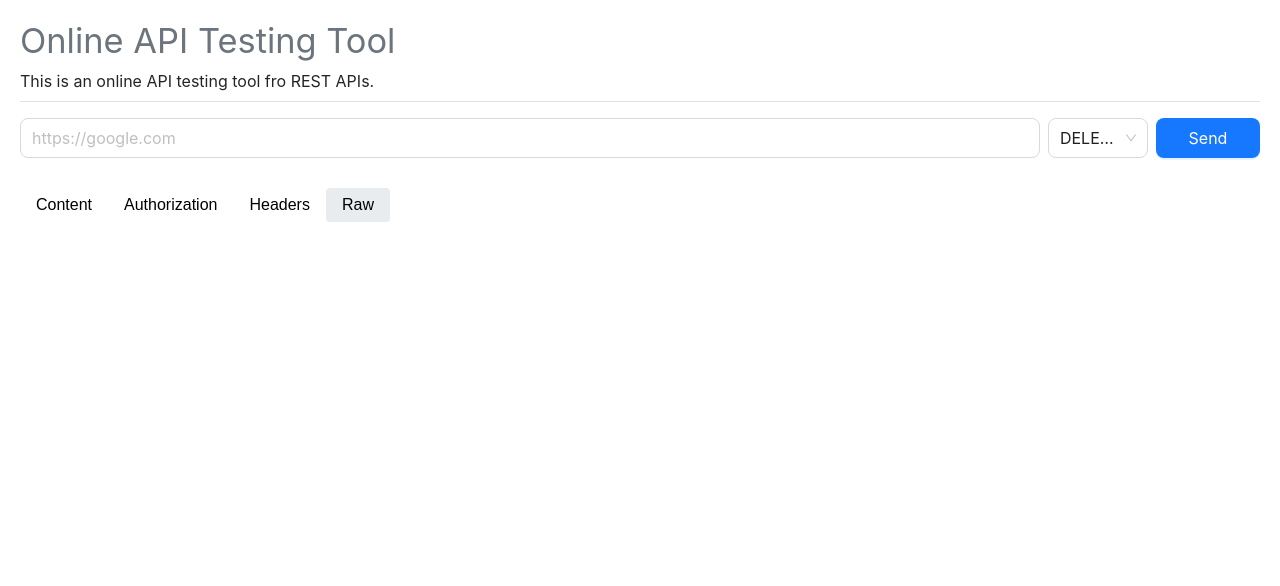
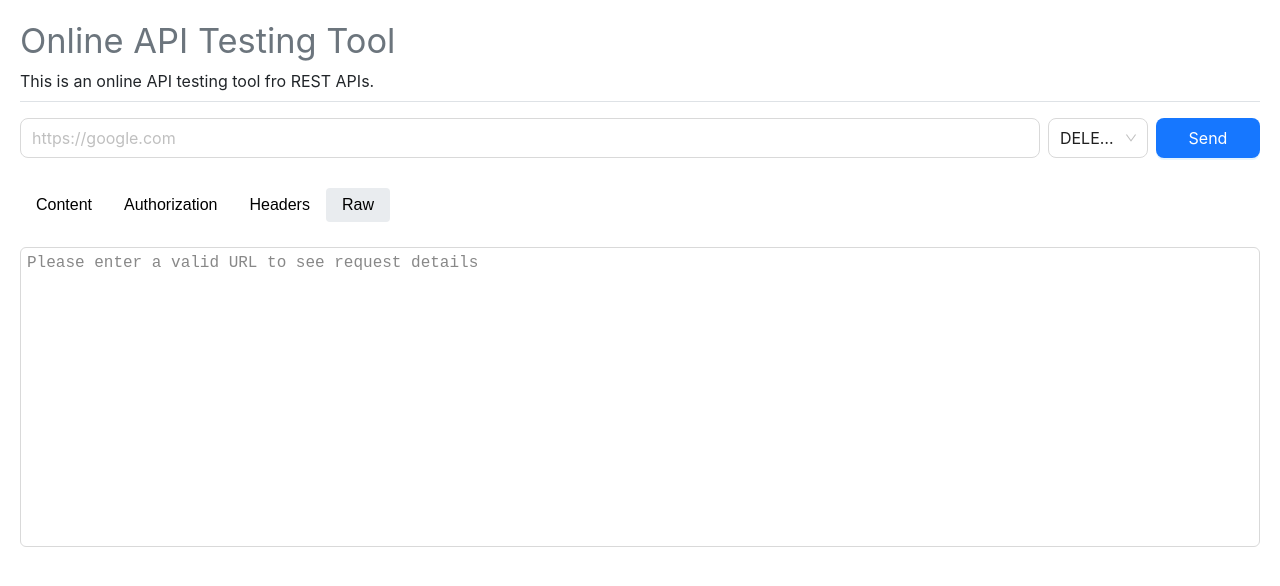
Before and after one commit to KHPhuc/test-api, a React (Vite) app: page / in a window 1280 px wide. Both pictures are taken after a click on the button "Raw". Shown: the top 586 px of the page. Built offline with nearby package versions, Linux system fonts and the light colour scheme.

Commit message:
feat: add header page and raw page

```diff
--- a/src/components/Home/Headers.tsx
+++ b/src/components/Home/HeadersTab.tsx
@@ -6,6 +6,8 @@ import {
   StringStream,
   LanguageSupport,
 } from "@codemirror/language";
+import { useAppDispatch, useAppSelector } from "@/store/hook";
+import { setHeaders } from "@/store/headers/headers";
 
 export const CustomStoreLanguage = StreamLanguage.define({
   name: "header",
@@ -40,7 +42,11 @@ export const customStore = () => {
   return new LanguageSupport(CustomStoreLanguage, [CustomStoreCompletion]);
 };
 
-export default function Headers() {
+export default function HeadersTab() {
+  const dispatch = useAppDispatch();
+
+  const headers = useAppSelector((state) => state.headers.headers);
+
   const customTheme = createTheme({
     theme: "light",
     settings: {},
@@ -59,6 +65,7 @@ export default function Headers() {
       },
     ],
   });
+
   return (
     <div>
       <CodeMirror
@@ -72,7 +79,11 @@ export default function Headers() {
         className="text-[16px]"
         extensions={[customStore()]}
         theme={customTheme}
-        value="Accept: application/json {color: `#f00`}"
+        placeholder={
+          "Cache-Control: no-cache, no-store, must-revalidate\nPragma: no-cache\nExpires: 0"
+        }
+        value={headers}
+        onChange={(e) => dispatch(setHeaders(e))}
       />
     </div>
   );
--- a/src/components/Home/Home.tsx
+++ b/src/components/Home/Home.tsx
@@ -7,7 +7,8 @@ import { GoShareAndroid } from "react-icons/go";
 import { VscSymbolColor } from "react-icons/vsc";
 import ContentTab from "./ContentTab";
 import AuthorizationTab from "./AuthorizationTab";
-import Headers from "./Headers";
+import Headers from "./HeadersTab";
+import RawTab from "./RawTab";
 
 export default function Home() {
   const lineContent = useAppSelector((state) => state.content.lineNumbers);
@@ -114,7 +115,7 @@ export default function Home() {
           </div>
           {/* Another feartures: share, theme, gen code, tem, save */}
           <div className="">
-            {features.map((e, i) => {
+            {features.map((_, i) => {
               return <div key={i} className="button"></div>;
             })}
           </div>
@@ -127,9 +128,9 @@ export default function Home() {
           <AuthorizationTab />
         ) : tabSelect === 2 ? (
           <Headers />
-        ) : (
-          ""
-        )}
+        ) : tabSelect === 3 ? (
+          <RawTab />
+        ) : null}
       </div>
     </div>
   );
--- /dev/null
+++ b/src/components/Home/RawTab.tsx
@@ -0,0 +1,85 @@
+import CodeMirror from "@uiw/react-codemirror";
+import { createTheme } from "@uiw/codemirror-themes";
+import { tags as t } from "@lezer/highlight";
+import {
+  StreamLanguage,
+  StringStream,
+  LanguageSupport,
+} from "@codemirror/language";
+import { useAppDispatch, useAppSelector } from "@/store/hook";
+
+export const CustomStoreLanguage = StreamLanguage.define({
+  name: "header",
+  startState: () => {
+    return {};
+  },
+  token: (stream: StringStream, state: any = {}): string | null => {
+    if (stream.match(/^[\w\d\s]+:{1}/g)) {
+      state.key = true;
+      return "atom";
+    }
+    if (stream.match(/(?:.*)$/)) {
+      if (state.key !== undefined && state.key) {
+        state.key = undefined;
+        return "string";
+      } else return "comment";
+    }
+
+    stream.next();
+    return "comment";
+  },
+  blankLine: (): void => {},
+  copyState: () => {},
+  indent: (): number | null => {
+    return 0;
+  },
+});
+
+export const CustomStoreCompletion = CustomStoreLanguage.data.of({});
+
+export const customStore = () => {
+  return new LanguageSupport(CustomStoreLanguage, [CustomStoreCompletion]);
+};
+
+export default function RawTab() {
+  const dispatch = useAppDispatch();
+
+  const raw = useAppSelector((state) => state.raw.raw);
+
+  const customTheme = createTheme({
+    theme: "light",
+    settings: {},
+    styles: [
+      {
+        tag: t.atom,
+        color: "#219",
+      },
+      {
+        tag: t.string,
+        color: "#a11",
+      },
+      {
+        tag: t.comment,
+        color: "#f00",
+      },
+    ],
+  });
+  return (
+    <div>
+      <CodeMirror
+        height="300px"
+        basicSetup={{
+          highlightActiveLineGutter: false,
+          highlightActiveLine: false,
+          lineNumbers: false,
+          foldGutter: false,
+        }}
+        className="text-[16px]"
+        extensions={[customStore()]}
+        theme={customTheme}
+        placeholder={"Please enter a valid URL to see request details"}
+        value={raw}
+      />
+    </div>
+  );
+}
--- /dev/null
+++ b/src/store/headers/headers.ts
@@ -0,0 +1,19 @@
+import { createSlice } from "@reduxjs/toolkit";
+
+const initialState = {
+  headers: "",
+};
+
+const headers = createSlice({
+  name: "headers",
+  initialState,
+  reducers: {
+    setHeaders(state, action) {
+      state.headers = action.payload;
+    },
+  },
+});
+
+export const { setHeaders } = headers.actions;
+
+export default headers.reducer;
--- /dev/null
+++ b/src/store/raw/raw.ts
@@ -0,0 +1,19 @@
+import { createSlice } from "@reduxjs/toolkit";
+
+const initialState = {
+  raw: "",
+};
+
+const raw = createSlice({
+  name: "raw",
+  initialState,
+  reducers: {
+    setRaw(state, action) {
+      state.raw = action.payload;
+    },
+  },
+});
+
+export const { setRaw } = raw.actions;
+
+export default raw.reducer;
--- a/src/store/store.ts
+++ b/src/store/store.ts
@@ -3,6 +3,8 @@ import { persistReducer, persistStore } from "redux-persist";
 import storage from "redux-persist/lib/storage";
 import content from "./content/content";
 import authorization from "./authorization/authorization";
+import headers from "./headers/headers";
+import raw from "./raw/raw";
 
 const persistConfig = {
   key: "root",
@@ -14,7 +16,9 @@ const persistedReducer = persistReducer(
   persistConfig,
   combineReducers({
     content: content,
-    authorization: authorization
+    authorization: authorization,
+    headers: headers,
+    raw: raw,
   })
 );
 
```
Also changed, not shown: todo.txt (added).
